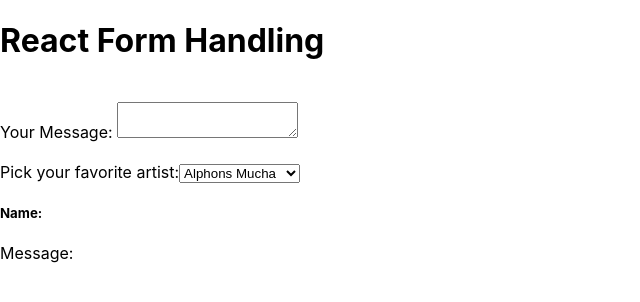
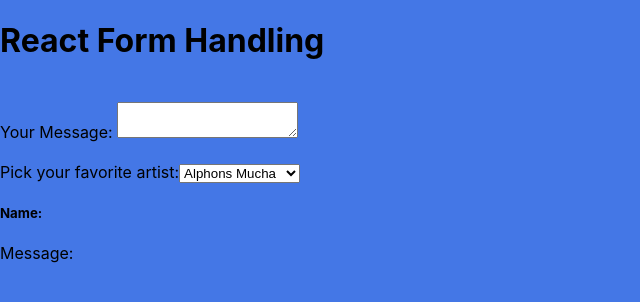
Before and after one commit to munroe1786/react-form-handling, a React (Create React App) app: page / in a window 1280 px wide. Shown: the top 302 px of the page, without its empty margins (0-640 px from the left). Built offline with nearby package versions, Linux system fonts and the light colour scheme.

Commit message:
add background color to index.css

```diff
--- a/src/index.css
+++ b/src/index.css
@@ -5,6 +5,7 @@ body {
     sans-serif;
   -webkit-font-smoothing: antialiased;
   -moz-osx-font-smoothing: grayscale;
+  background-color: rgb(68, 119, 230);
 }
 
 code {
```
